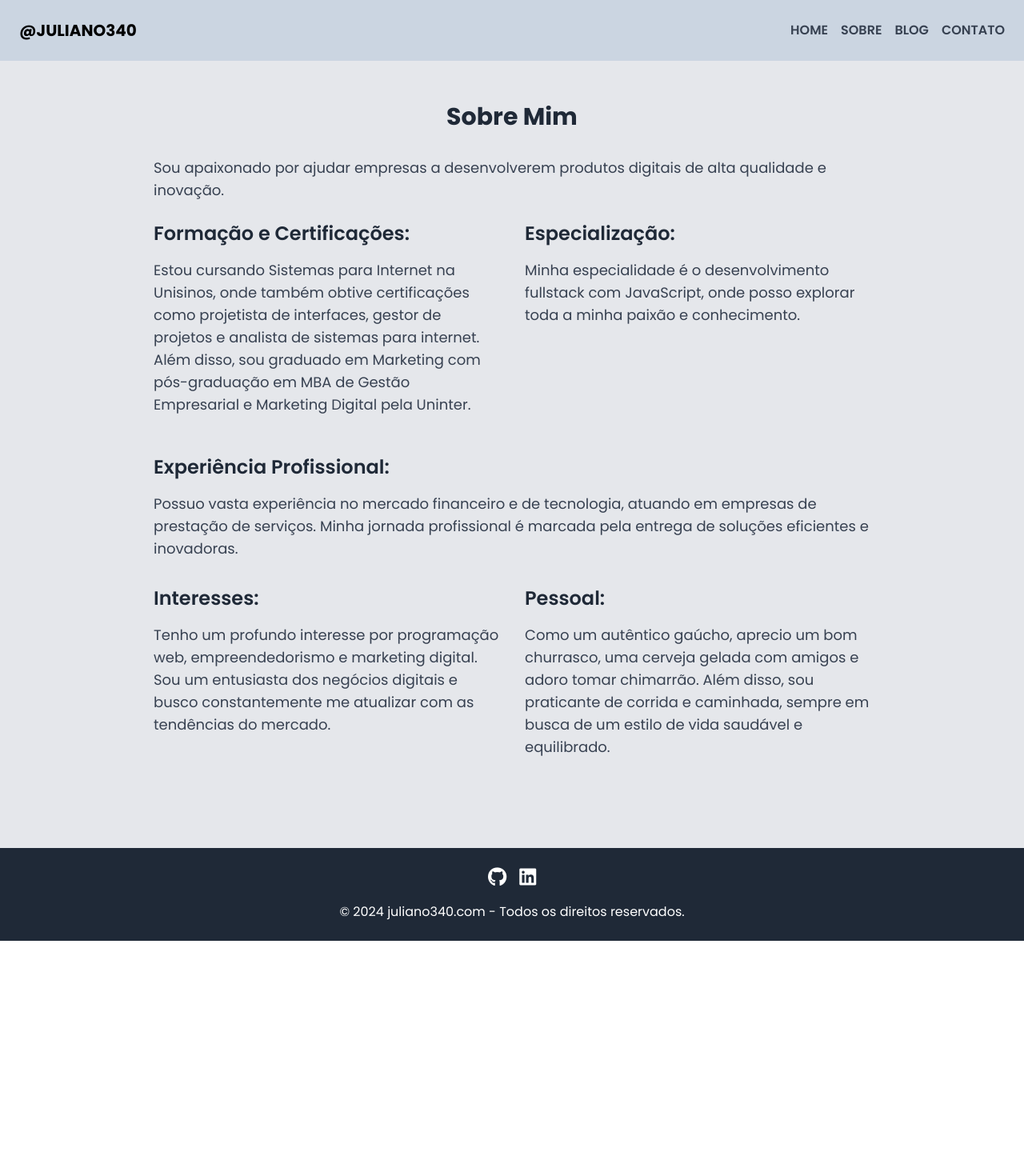
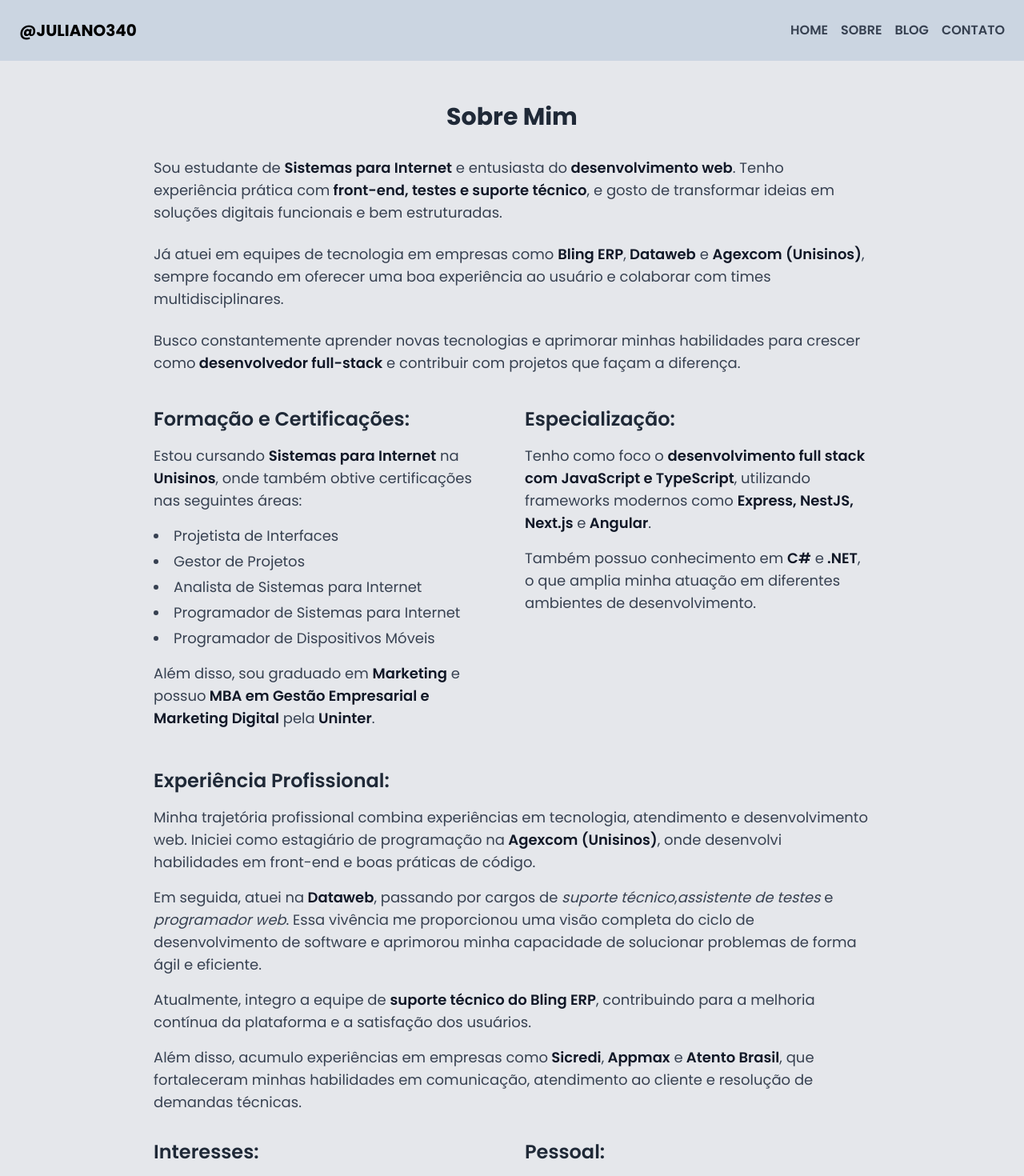
Before and after one commit to juliano340/site-vercel, a Next.js app: page /components/About in a window 1280 px wide. Shown: the top 1470 px of the page at 80% size. Before the commit the page ends 1176 px from the top, so only its background shows below. Built offline with nearby package versions, Linux system fonts and the light colour scheme.

Commit message:
feat(about): update personal and professional information for clarity and detail

```diff
--- a/src/pages/components/About.js
+++ b/src/pages/components/About.js
@@ -6,28 +6,83 @@ const About = () => {
       <div className="max-w-4xl mx-auto">
         <h2 className="text-3xl font-bold text-gray-800 mb-8 text-center">Sobre Mim</h2>
         <p className="text-lg text-gray-700 mb-6">
-          Sou apaixonado por ajudar empresas a desenvolverem produtos digitais de alta qualidade e inovação.
+          Sou estudante de <span className="font-semibold text-gray-900">Sistemas para Internet</span> e entusiasta do
+          <span className="font-semibold text-gray-900"> desenvolvimento web</span>. Tenho experiência prática com
+          <span className="font-semibold text-gray-900"> front-end, testes e suporte técnico</span>, e gosto de transformar ideias em soluções digitais funcionais e bem estruturadas.
         </p>
+        <p className="text-lg text-gray-700 mb-6">
+          Já atuei em equipes de tecnologia em empresas como <span className="font-semibold text-gray-900">Bling ERP</span>,
+          <span className="font-semibold text-gray-900"> Dataweb</span> e <span className="font-semibold text-gray-900">Agexcom (Unisinos)</span>,
+          sempre focando em oferecer uma boa experiência ao usuário e colaborar com times multidisciplinares.
+        </p>
+        <p className="text-lg text-gray-700 pb-10">
+          Busco constantemente aprender novas tecnologias e aprimorar minhas habilidades para crescer como
+          <span className="font-semibold text-gray-900"> desenvolvedor full-stack</span> e contribuir com projetos que façam a diferença.
+        </p>
+
         <div className="grid grid-cols-1 md:grid-cols-2 gap-8 mb-8">
           <div>
             <h3 className="text-2xl font-semibold text-gray-800 mb-4">Formação e Certificações:</h3>
             <p className="text-lg text-gray-700 mb-4">
-              Estou cursando Sistemas para Internet na Unisinos, onde também obtive certificações como projetista de interfaces, gestor de projetos e analista de sistemas para internet. Além disso, sou graduado em Marketing com pós-graduação em MBA de Gestão Empresarial e Marketing Digital pela Uninter.
+              Estou cursando <span className="font-semibold text-gray-900">Sistemas para Internet</span> na
+              <span className="font-semibold text-gray-900"> Unisinos</span>, onde também obtive certificações nas seguintes áreas:
             </p>
+
+            <ul className="list-disc list-inside text-lg text-gray-700 mb-4 space-y-1">
+              <li>Projetista de Interfaces</li>
+              <li>Gestor de Projetos</li>
+              <li>Analista de Sistemas para Internet</li>
+              <li>Programador de Sistemas para Internet</li>
+              <li>Programador de Dispositivos Móveis</li>
+            </ul>
+
+            <p className="text-lg text-gray-700 mb-4">
+              Além disso, sou graduado em <span className="font-semibold text-gray-900"> Marketing</span> e possuo
+              <span className="font-semibold text-gray-900"> MBA em Gestão Empresarial e Marketing Digital</span> pela
+              <span className="font-semibold text-gray-900"> Uninter</span>.
+            </p>
+
           </div>
           <div>
             <h3 className="text-2xl font-semibold text-gray-800 mb-4">Especialização:</h3>
             <p className="text-lg text-gray-700 mb-4">
-              Minha especialidade é o desenvolvimento fullstack com JavaScript, onde posso explorar toda a minha paixão e conhecimento.
+              Tenho como foco o <span className="font-semibold text-gray-900">desenvolvimento full stack com JavaScript e TypeScript</span>,
+              utilizando frameworks modernos como <span className="font-semibold text-gray-900">Express, NestJS, Next.js</span> e
+              <span className="font-semibold text-gray-900"> Angular</span>.
             </p>
+
+            <p className="text-lg text-gray-700 mb-4">
+              Também possuo conhecimento em <span className="font-semibold text-gray-900">C#</span> e
+              <span className="font-semibold text-gray-900"> .NET</span>, o que amplia minha atuação em diferentes ambientes de desenvolvimento.
+            </p>
+
           </div>
         </div>
         <div className="mb-8">
           <h3 className="text-2xl font-semibold text-gray-800 mb-4">Experiência Profissional:</h3>
           <p className="text-lg text-gray-700 mb-4">
-            Possuo vasta experiência no mercado financeiro e de tecnologia, atuando em empresas de prestação de serviços. Minha jornada profissional é marcada pela entrega de soluções eficientes e inovadoras.
+            Minha trajetória profissional combina experiências em tecnologia, atendimento e desenvolvimento web. Iniciei como estagiário de programação na
+            <span className="font-semibold text-gray-900"> Agexcom (Unisinos)</span>, onde desenvolvi habilidades em front-end e boas práticas de código.
+          </p>
+          <p className="text-lg text-gray-700 mb-4">
+            Em seguida, atuei na
+            <span className="font-semibold text-gray-900"> Dataweb</span>, passando por cargos de <span className="italic">suporte técnico</span>,
+            <span className="italic">assistente de testes</span> e <span className="italic">programador web</span>. Essa vivência me proporcionou uma visão completa
+            do ciclo de desenvolvimento de software e aprimorou minha capacidade de solucionar problemas de forma ágil e eficiente.
+          </p>
+          <p className="text-lg text-gray-700 mb-4">
+            Atualmente, integro a equipe de <span className="font-semibold text-gray-900">suporte técnico do Bling ERP</span>, contribuindo para a melhoria contínua
+            da plataforma e a satisfação dos usuários.
+          </p>
+          <p className="text-lg text-gray-700">
+            Além disso, acumulo experiências em empresas como
+            <span className="font-semibold text-gray-900"> Sicredi</span>,
+            <span className="font-semibold text-gray-900"> Appmax</span> e
+            <span className="font-semibold text-gray-900"> Atento Brasil</span>, que fortaleceram minhas habilidades em comunicação,
+            atendimento ao cliente e resolução de demandas técnicas.
           </p>
         </div>
+
         <div className="grid grid-cols-1 md:grid-cols-2 gap-8 mb-8">
           <div>
             <h3 className="text-2xl font-semibold text-gray-800 mb-4">Interesses:</h3>
```
